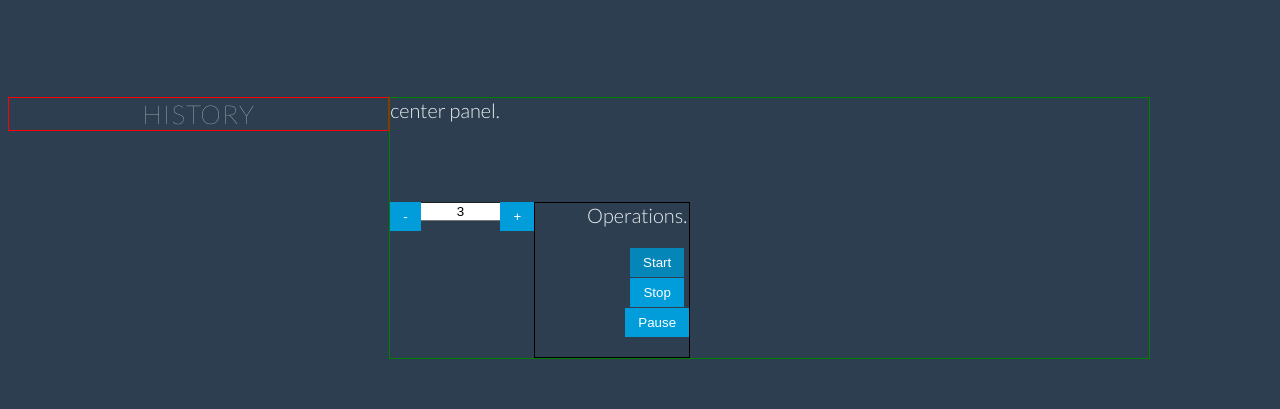
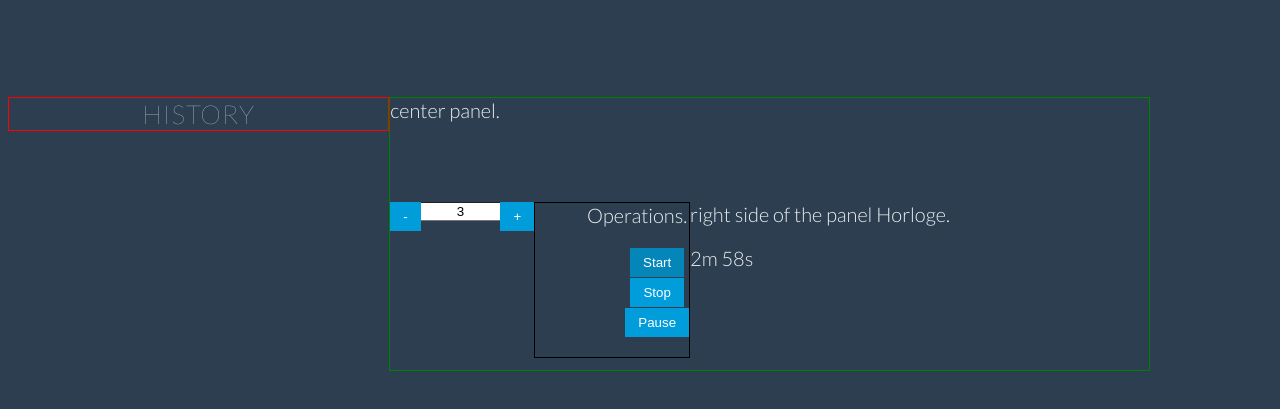
Before and after one commit to nikohub2000/An-another-Pomodoro, a plain HTML site: page index.html in a window 1280 px wide. Both pictures are taken after a click on the button "Start". Shown: the part 169-578 px from the top of the page. Drawn offline with nearby package versions, Linux system fonts and the light colour scheme.

Commit message:
digit linked to counter, counter behaviour implemented , added start button.

```diff
--- a/index.html
+++ b/index.html
@@ -46,26 +46,39 @@ center panel.
   <button  class="counter-minus btn btn-primary">-</button>
   <input type="text" value="3">
   <button class="counter-plus btn btn-primary">+</button>
+
+
 </div>
 
 <div class="handle-button">
 Operations.
+
+
+
 <ul style="list-style: none;">
 <li>
-<button  class="btn btn-primary">Start</button>
+	<button class="start btn btn-primary">Start</button>
 </li>
 <li>
-<button  class="btn btn-primary">Stop</button>
+<button  class="stop-btn btn btn-primary">Stop</button>
 </li>
 <li>
-<button  class="btn btn-primary">Pause</button>
+<button  class="pause-btn btn btn-primary">Pause</button>
 </li>
 </ul>
 </div>
+
+<div class="handle-display">right side of the panel Horloge.<p id="demo"></p></div>
 
 </section>
 </div>
 
 <script src="js/handlerC.js"></script>
+<script>
+
+
+
+
+</script>
 </body>
 </html>
--- a/js/handlerC.js
+++ b/js/handlerC.js
@@ -24,13 +24,18 @@ return $handleCounter
     var $input = $('#handleCounter').find('input');
 
 
+
+    $('.start').click(function () {
+            myFunction();
+    })
+
+
     $('.counter-plus').click(function () {
           var num = parseInt($input.val());
           if(num <= 58) {
               $input.val(num + 1);
             changeVal(num + 1);
-            console.log('input is ');
-          }
+           }
 
     })
 
@@ -39,7 +44,6 @@ return $handleCounter
           if(num > 0) {
             $input.val(num - 1);
             changeVal(num - 1);
-            console.log('input is ');
           }
 
 
@@ -50,6 +54,23 @@ return $handleCounter
       console.log('change val '+num);
     }
 
+  function myFunction() {
+    var num = parseInt($input.val());
+    var start = new Date().getTime();
+    var countDownDate = addMinutes(start,num);
+    var timeinterval = setInterval(function(){
+
+    var now = new Date().getTime();
+    var distance = countDownDate - now;
+      var minutes = Math.floor((distance % (1000 * 60 * 60)) / (1000 * 60));
+      var seconds = Math.floor((distance % (1000 * 60)) / 1000);
+    document.getElementById("demo").innerHTML = minutes + "m " + seconds + "s ";
+    }, 1000);
+  }
+
+  function addMinutes(date, minutes) {
+      return new Date(date + minutes*60000);
+  }
 
 
 
```
